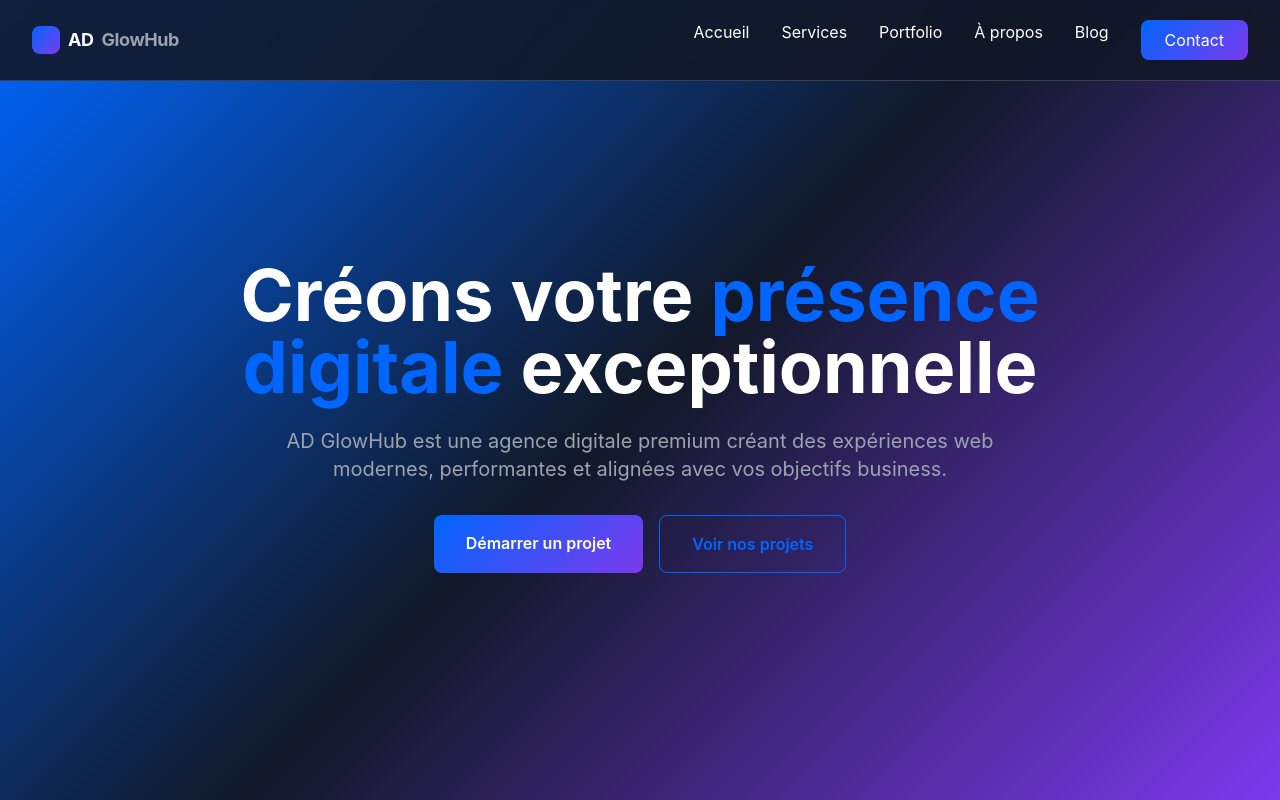
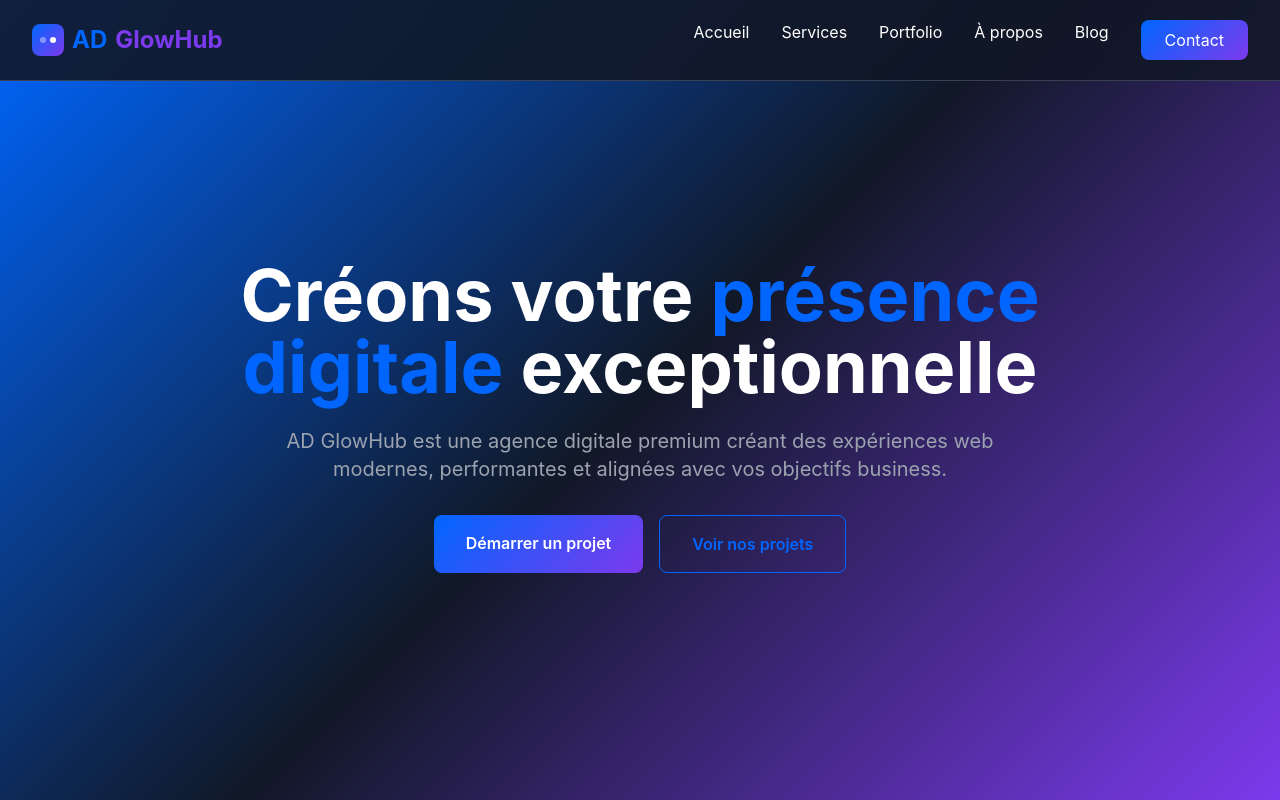
Before and after one commit to Kaissa2789/ad-glowhub, a Next.js app: page / in a window 1280 px wide. Shown: the top 800 px of the page. Built offline with nearby package versions, Linux system fonts and the light colour scheme.

Commit message:
Update logo design

```diff
--- a/components/Navigation.tsx
+++ b/components/Navigation.tsx
@@ -11,10 +11,15 @@ export default function Navigation() {
       <div className="max-w-7xl mx-auto px-4 sm:px-6 lg:px-8">
         <div className="flex justify-between items-center h-20">
           {/* Logo */}
-         <Link href="/" className="flex items-center gap-2 font-bold text-lg tracking-tight">
-  <div className="w-7 h-7 rounded-lg bg-gradient-to-br from-primary to-secondary"></div>
-  <span className="text-white">AD</span>
-  <span className="text-gray-400">GlowHub</span>
+         <Link href="/" className="text-2xl font-bold flex items-center gap-2">
+  <div className="w-8 h-8 rounded-lg bg-gradient-to-br from-primary to-secondary flex items-center justify-center">
+    <div className="flex gap-1">
+      <div className="w-1.5 h-1.5 rounded-full bg-white/40"></div>
+      <div className="w-1.5 h-1.5 rounded-full bg-white"></div>
+    </div>
+  </div>
+  <span className="text-primary">AD</span>{' '}
+  <span className="text-secondary">GlowHub</span>
 </Link>
 
           {/* Desktop Menu */}
```
